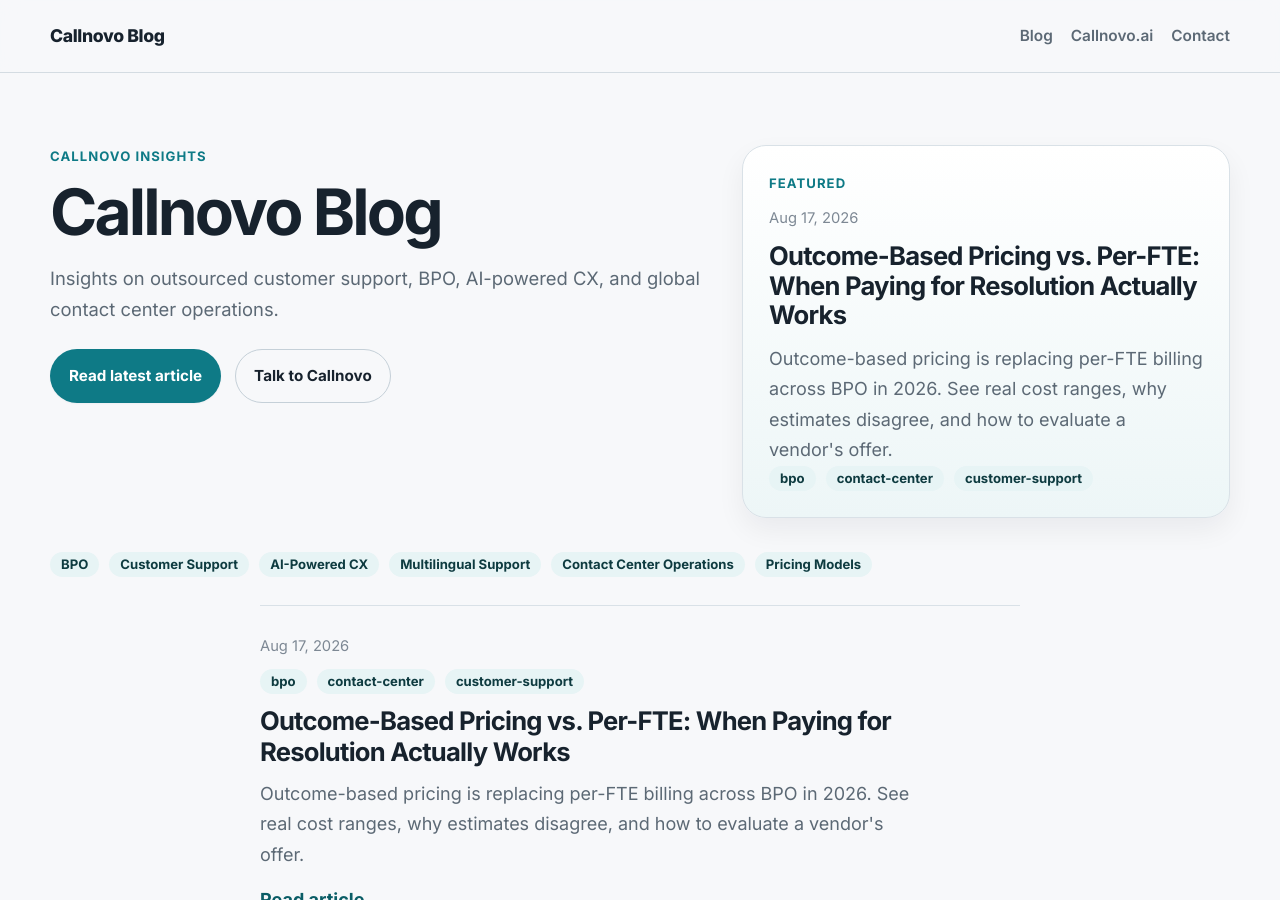
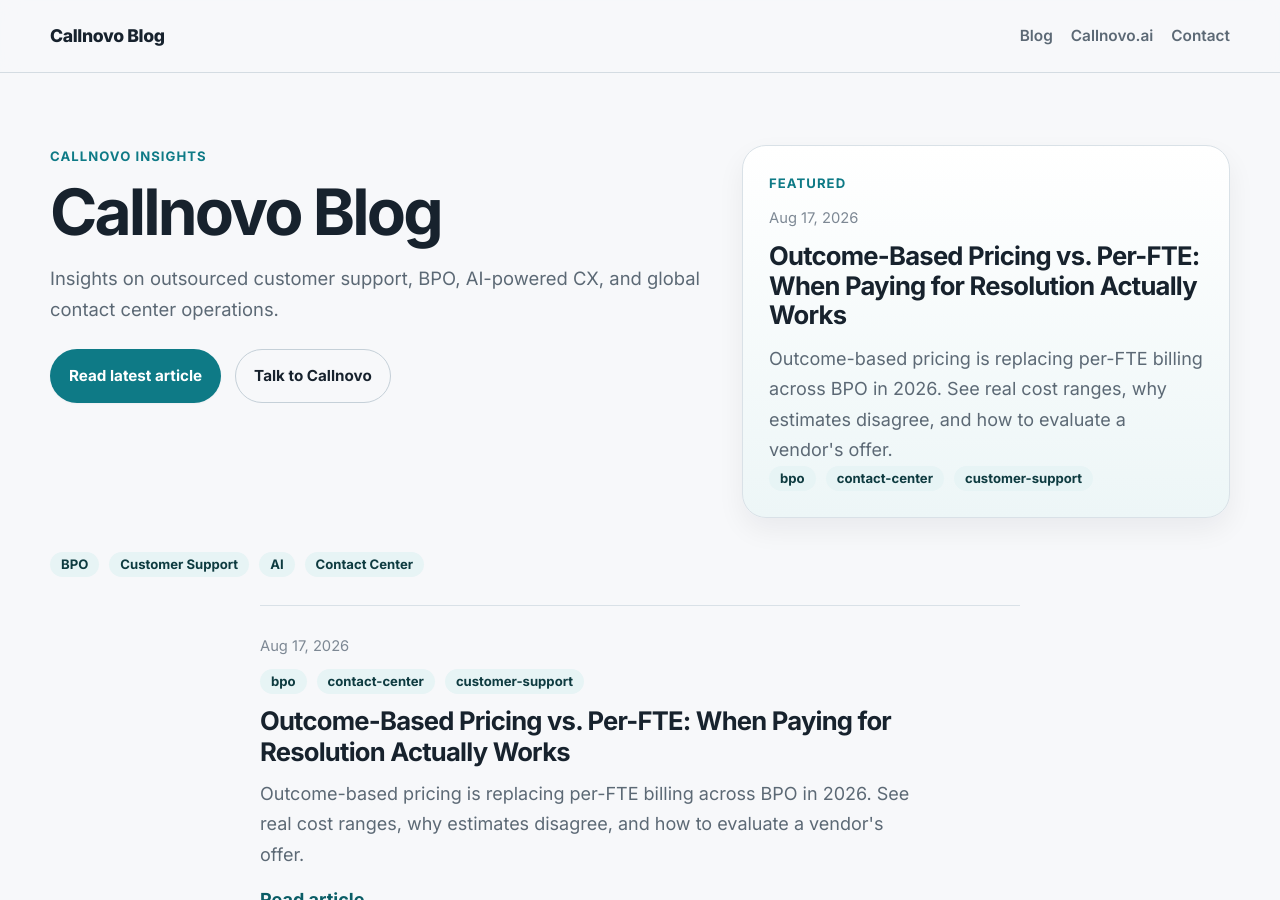
Before and after one commit to callnovo-cc/blog, a Jekyll site: the page built from index.html, in a window 1280 px wide and 900 px high. Built offline with Jekyll 4.4.1, drawn with Linux system fonts in a browser that asks for light colours.

Commit message:
Update home.html

```diff
--- a/_layouts/home.html
+++ b/_layouts/home.html
@@ -41,12 +41,10 @@
 <section class="topic-strip">
   <div class="site-shell">
     <div class="topic-strip-inner">
-      <span class="topic-chip">BPO</span>
-      <span class="topic-chip">Customer Support</span>
-      <span class="topic-chip">AI-Powered CX</span>
-      <span class="topic-chip">Multilingual Support</span>
-      <span class="topic-chip">Contact Center Operations</span>
-      <span class="topic-chip">Pricing Models</span>
+      <a class="topic-chip" href="{{ '/category/bpo/' | relative_url }}">BPO</a>
+      <a class="topic-chip" href="{{ '/category/customer-support/' | relative_url }}">Customer Support</a>
+      <a class="topic-chip" href="{{ '/category/ai/' | relative_url }}">AI</a>
+      <a class="topic-chip" href="{{ '/category/contact-center/' | relative_url }}">Contact Center</a>
     </div>
   </div>
 </section>
```
